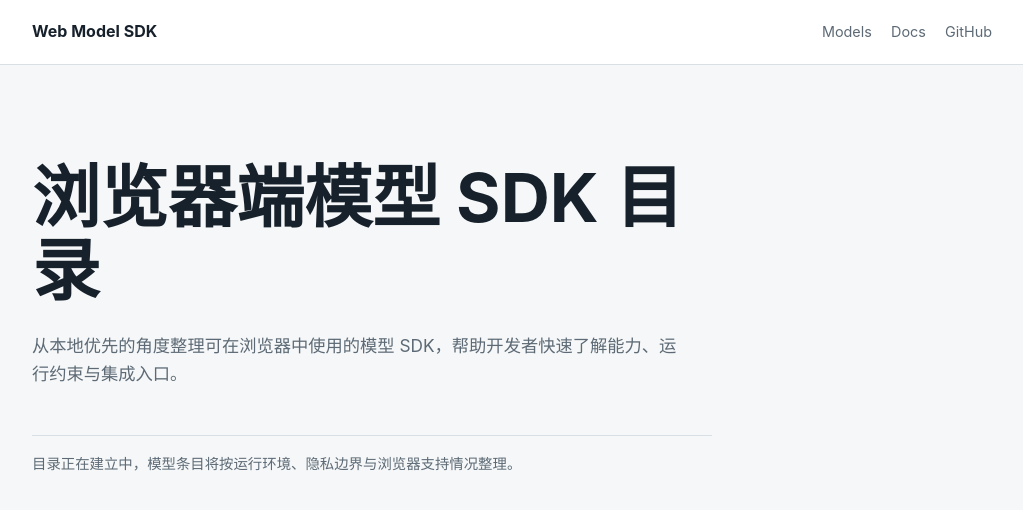
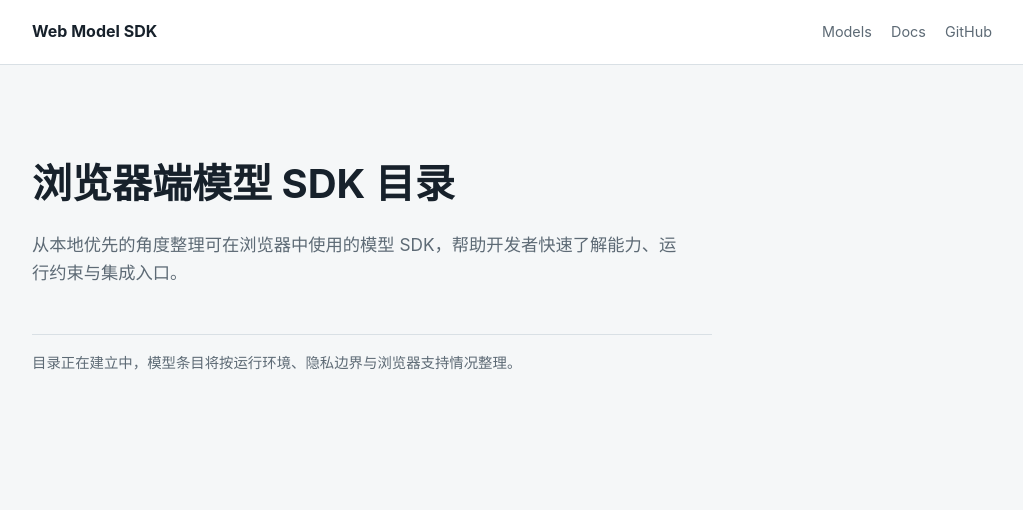
Before and after one commit to chenmohan123/chenmohan123.github.io, an Astro site: page / in a window 1280 px wide. Shown: the whole page, without its empty margins (128-1151 px from the left). Built offline with nearby package versions, Linux system fonts and the light colour scheme; Astro itself is replaced by a stand-in of ours.

Commit message:
style: stabilize portal heading scale

```diff
--- a/src/styles/global.css
+++ b/src/styles/global.css
@@ -25,7 +25,7 @@ nav a { color: var(--muted); text-decoration: none; }
 nav a:hover, nav a:focus-visible { color: var(--accent); }
 main { padding-block: clamp(3rem, 8vw, 6rem); }
 .intro { max-width: 680px; }
-h1 { max-width: 18ch; margin: 0; font-size: clamp(2.2rem, 7vw, 4.25rem); line-height: 1.08; letter-spacing: 0; }
+h1 { max-width: 24ch; margin: 0; font-size: 2.5rem; line-height: 1.15; letter-spacing: 0; }
 .lede { max-width: 60ch; margin: 1.5rem 0 0; color: var(--muted); font-size: 1.08rem; }
 .directory-note { margin-top: 3rem; border-top: 1px solid var(--line); padding-top: 1rem; color: var(--muted); font-size: 0.9rem; }
 @media (max-width: 560px) {
```
